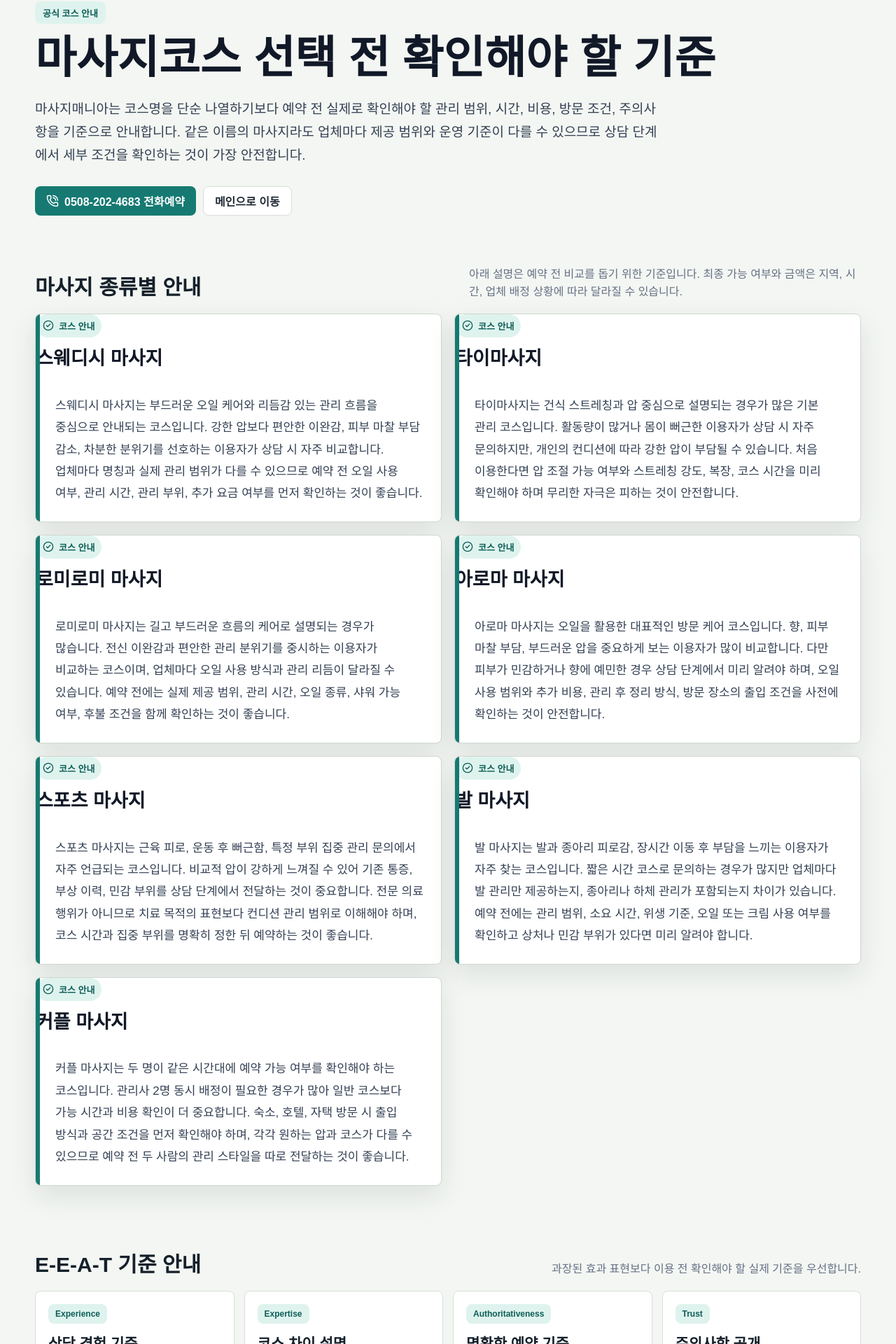
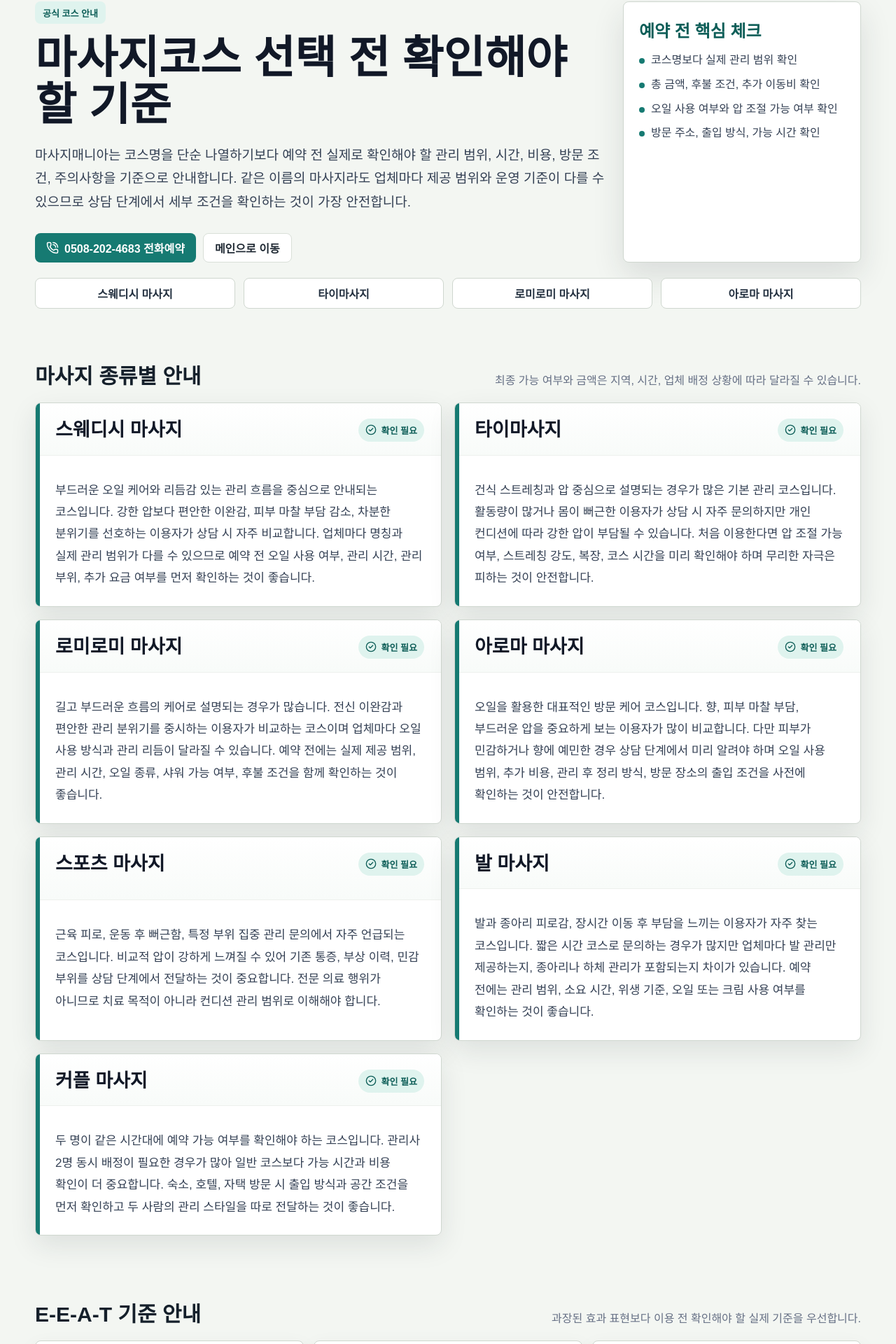
Before and after one commit to guhara1/massage, a Next.js app in the folder codex-https-vercel-com-1-2/: page /courses in a window 1280 px wide. Shown: the part 127-2047 px from the top of the page at 70% size. Built offline with nearby package versions, Linux system fonts and the light colour scheme.

Commit message:
Redesign course guide page layout

```diff
--- a/codex-https-vercel-com-1-2/src/app/courses/page.tsx
+++ b/codex-https-vercel-com-1-2/src/app/courses/page.tsx
@@ -6,50 +6,19 @@ const phoneNumber = "0508-202-4683";
 const telLink = "tel:05082024683";
 
 const courses = [
-  {
-    title: "스웨디시 마사지",
-    description:
-      "스웨디시 마사지는 부드러운 오일 케어와 리듬감 있는 관리 흐름을 중심으로 안내되는 코스입니다. 강한 압보다 편안한 이완감, 피부 마찰 부담 감소, 차분한 분위기를 선호하는 이용자가 상담 시 자주 비교합니다. 업체마다 명칭과 실제 관리 범위가 다를 수 있으므로 예약 전 오일 사용 여부, 관리 시간, 관리 부위, 추가 요금 여부를 먼저 확인하는 것이 좋습니다.",
-  },
-  {
-    title: "타이마사지",
-    description:
-      "타이마사지는 건식 스트레칭과 압 중심으로 설명되는 경우가 많은 기본 관리 코스입니다. 활동량이 많거나 몸이 뻐근한 이용자가 상담 시 자주 문의하지만, 개인의 컨디션에 따라 강한 압이 부담될 수 있습니다. 처음 이용한다면 압 조절 가능 여부와 스트레칭 강도, 복장, 코스 시간을 미리 확인해야 하며 무리한 자극은 피하는 것이 안전합니다.",
-  },
-  {
-    title: "로미로미 마사지",
-    description:
-      "로미로미 마사지는 길고 부드러운 흐름의 케어로 설명되는 경우가 많습니다. 전신 이완감과 편안한 관리 분위기를 중시하는 이용자가 비교하는 코스이며, 업체마다 오일 사용 방식과 관리 리듬이 달라질 수 있습니다. 예약 전에는 실제 제공 범위, 관리 시간, 오일 종류, 샤워 가능 여부, 후불 조건을 함께 확인하는 것이 좋습니다.",
-  },
-  {
-    title: "아로마 마사지",
-    description:
-      "아로마 마사지는 오일을 활용한 대표적인 방문 케어 코스입니다. 향, 피부 마찰 부담, 부드러운 압을 중요하게 보는 이용자가 많이 비교합니다. 다만 피부가 민감하거나 향에 예민한 경우 상담 단계에서 미리 알려야 하며, 오일 사용 범위와 추가 비용, 관리 후 정리 방식, 방문 장소의 출입 조건을 사전에 확인하는 것이 안전합니다.",
-  },
-  {
-    title: "스포츠 마사지",
-    description:
-      "스포츠 마사지는 근육 피로, 운동 후 뻐근함, 특정 부위 집중 관리 문의에서 자주 언급되는 코스입니다. 비교적 압이 강하게 느껴질 수 있어 기존 통증, 부상 이력, 민감 부위를 상담 단계에서 전달하는 것이 중요합니다. 전문 의료 행위가 아니므로 치료 목적의 표현보다 컨디션 관리 범위로 이해해야 하며, 코스 시간과 집중 부위를 명확히 정한 뒤 예약하는 것이 좋습니다.",
-  },
-  {
-    title: "발 마사지",
-    description:
-      "발 마사지는 발과 종아리 피로감, 장시간 이동 후 부담을 느끼는 이용자가 자주 찾는 코스입니다. 짧은 시간 코스로 문의하는 경우가 많지만 업체마다 발 관리만 제공하는지, 종아리나 하체 관리가 포함되는지 차이가 있습니다. 예약 전에는 관리 범위, 소요 시간, 위생 기준, 오일 또는 크림 사용 여부를 확인하고 상처나 민감 부위가 있다면 미리 알려야 합니다.",
-  },
-  {
-    title: "커플 마사지",
-    description:
-      "커플 마사지는 두 명이 같은 시간대에 예약 가능 여부를 확인해야 하는 코스입니다. 관리사 2명 동시 배정이 필요한 경우가 많아 일반 코스보다 가능 시간과 비용 확인이 더 중요합니다. 숙소, 호텔, 자택 방문 시 출입 방식과 공간 조건을 먼저 확인해야 하며, 각각 원하는 압과 코스가 다를 수 있으므로 예약 전 두 사람의 관리 스타일을 따로 전달하는 것이 좋습니다.",
-  },
-];
+  ["스웨디시 마사지", "부드러운 오일 케어와 리듬감 있는 관리 흐름을 중심으로 안내되는 코스입니다. 강한 압보다 편안한 이완감, 피부 마찰 부담 감소, 차분한 분위기를 선호하는 이용자가 상담 시 자주 비교합니다. 업체마다 명칭과 실제 관리 범위가 다를 수 있으므로 예약 전 오일 사용 여부, 관리 시간, 관리 부위, 추가 요금 여부를 먼저 확인하는 것이 좋습니다."],
+  ["타이마사지", "건식 스트레칭과 압 중심으로 설명되는 경우가 많은 기본 관리 코스입니다. 활동량이 많거나 몸이 뻐근한 이용자가 상담 시 자주 문의하지만 개인 컨디션에 따라 강한 압이 부담될 수 있습니다. 처음 이용한다면 압 조절 가능 여부, 스트레칭 강도, 복장, 코스 시간을 미리 확인해야 하며 무리한 자극은 피하는 것이 안전합니다."],
+  ["로미로미 마사지", "길고 부드러운 흐름의 케어로 설명되는 경우가 많습니다. 전신 이완감과 편안한 관리 분위기를 중시하는 이용자가 비교하는 코스이며 업체마다 오일 사용 방식과 관리 리듬이 달라질 수 있습니다. 예약 전에는 실제 제공 범위, 관리 시간, 오일 종류, 샤워 가능 여부, 후불 조건을 함께 확인하는 것이 좋습니다."],
+  ["아로마 마사지", "오일을 활용한 대표적인 방문 케어 코스입니다. 향, 피부 마찰 부담, 부드러운 압을 중요하게 보는 이용자가 많이 비교합니다. 다만 피부가 민감하거나 향에 예민한 경우 상담 단계에서 미리 알려야 하며 오일 사용 범위, 추가 비용, 관리 후 정리 방식, 방문 장소의 출입 조건을 사전에 확인하는 것이 안전합니다."],
+  ["스포츠 마사지", "근육 피로, 운동 후 뻐근함, 특정 부위 집중 관리 문의에서 자주 언급되는 코스입니다. 비교적 압이 강하게 느껴질 수 있어 기존 통증, 부상 이력, 민감 부위를 상담 단계에서 전달하는 것이 중요합니다. 전문 의료 행위가 아니므로 치료 목적이 아니라 컨디션 관리 범위로 이해해야 합니다."],
+  ["발 마사지", "발과 종아리 피로감, 장시간 이동 후 부담을 느끼는 이용자가 자주 찾는 코스입니다. 짧은 시간 코스로 문의하는 경우가 많지만 업체마다 발 관리만 제공하는지, 종아리나 하체 관리가 포함되는지 차이가 있습니다. 예약 전에는 관리 범위, 소요 시간, 위생 기준, 오일 또는 크림 사용 여부를 확인하는 것이 좋습니다."],
+  ["커플 마사지", "두 명이 같은 시간대에 예약 가능 여부를 확인해야 하는 코스입니다. 관리사 2명 동시 배정이 필요한 경우가 많아 일반 코스보다 가능 시간과 비용 확인이 더 중요합니다. 숙소, 호텔, 자택 방문 시 출입 방식과 공간 조건을 먼저 확인하고 두 사람의 관리 스타일을 따로 전달하는 것이 좋습니다."],
+] as const;
 
 export const metadata: Metadata = {
   title: "마사지코스 안내 | 스웨디시 타이 아로마 스포츠 마사지 - 마사지매니아",
-  description:
-    "마사지매니아 마사지코스 안내. 스웨디시 마사지, 타이마사지, 로미로미, 아로마 마사지, 스포츠 마사지, 발 마사지, 커플 마사지의 차이와 예약 전 확인사항을 정리했습니다.",
-  alternates: {
-    canonical: "/courses",
-  },
+  description: "마사지매니아 마사지코스 안내. 스웨디시 마사지, 타이마사지, 로미로미, 아로마 마사지, 스포츠 마사지, 발 마사지, 커플 마사지의 차이와 예약 전 확인사항을 정리했습니다.",
+  alternates: { canonical: "/courses" },
   openGraph: {
     title: "마사지코스 안내 | 마사지매니아",
     description: "출장마사지 예약 전 확인할 스웨디시, 타이, 로미로미, 아로마, 스포츠, 발, 커플 마사지 코스 기준 안내.",
@@ -65,9 +34,7 @@ export default function CoursesPage() {
     <main className="page course-page">
       <header className="topbar">
         <div className="topbar-inner">
-          <a className="brand" href="/">
-            <span className="brand-mark"><Sparkles size={18} /></span>{brand}
-          </a>
+          <a className="brand" href="/"><span className="brand-mark"><Sparkles size={18} /></span>{brand}</a>
           <nav className="nav">
             <a href="/courses">마사지코스</a>
             <a href="/#area">지역 선택</a>
@@ -79,28 +46,44 @@ export default function CoursesPage() {
       </header>
 
       <section className="section area-seo-page">
-        <p className="eyebrow">공식 코스 안내</p>
-        <h1>마사지코스 선택 전 확인해야 할 기준</h1>
-        <p className="hero-copy">
-          {brand}는 코스명을 단순 나열하기보다 예약 전 실제로 확인해야 할 관리 범위, 시간, 비용, 방문 조건, 주의사항을 기준으로 안내합니다. 같은 이름의 마사지라도 업체마다 제공 범위와 운영 기준이 다를 수 있으므로 상담 단계에서 세부 조건을 확인하는 것이 가장 안전합니다.
-        </p>
-        <div className="hero-actions">
-          <a className="primary-button" href={telLink}><PhoneCall size={18} />{phoneNumber} 전화예약</a>
-          <a className="secondary-button" href="/">메인으로 이동</a>
+        <div className="course-guide-hero">
+          <div>
+            <p className="eyebrow">공식 코스 안내</p>
+            <h1>마사지코스 선택 전 확인해야 할 기준</h1>
+            <p className="hero-copy">{brand}는 코스명을 단순 나열하기보다 예약 전 실제로 확인해야 할 관리 범위, 시간, 비용, 방문 조건, 주의사항을 기준으로 안내합니다. 같은 이름의 마사지라도 업체마다 제공 범위와 운영 기준이 다를 수 있으므로 상담 단계에서 세부 조건을 확인하는 것이 가장 안전합니다.</p>
+            <div className="hero-actions">
+              <a className="primary-button" href={telLink}><PhoneCall size={18} />{phoneNumber} 전화예약</a>
+              <a className="secondary-button" href="/">메인으로 이동</a>
+            </div>
+          </div>
+          <aside className="course-hero-card">
+            <h2>예약 전 핵심 체크</h2>
+            <ul>
+              <li>코스명보다 실제 관리 범위 확인</li>
+              <li>총 금액, 후불 조건, 추가 이동비 확인</li>
+              <li>오일 사용 여부와 압 조절 가능 여부 확인</li>
+              <li>방문 주소, 출입 방식, 가능 시간 확인</li>
+            </ul>
+          </aside>
         </div>
+        <nav className="course-summary" aria-label="마사지코스 바로가기">
+          {courses.slice(0, 4).map(([title]) => <a href={`#${title}`} key={title}>{title}</a>)}
+        </nav>
       </section>
 
       <section className="section">
         <div className="section-heading">
           <h2>마사지 종류별 안내</h2>
-          <p>아래 설명은 예약 전 비교를 돕기 위한 기준입니다. 최종 가능 여부와 금액은 지역, 시간, 업체 배정 상황에 따라 달라질 수 있습니다.</p>
+          <p>최종 가능 여부와 금액은 지역, 시간, 업체 배정 상황에 따라 달라질 수 있습니다.</p>
         </div>
         <div className="course-grid">
-          {courses.map((course) => (
-            <article className="course-card" key={course.title}>
-              <span><CheckCircle2 size={16} /> 코스 안내</span>
-              <h3>{course.title}</h3>
-              <p>{course.description}</p>
+          {courses.map(([title, description]) => (
+            <article className="course-card" id={title} key={title}>
+              <div className="course-card-header">
+                <h3>{title}</h3>
+                <span><CheckCircle2 size={16} /> 확인 필요</span>
+              </div>
+              <p>{description}</p>
             </article>
           ))}
         </div>
@@ -111,11 +94,10 @@ export default function CoursesPage() {
           <h2>E-E-A-T 기준 안내</h2>
           <p>과장된 효과 표현보다 이용 전 확인해야 할 실제 기준을 우선합니다.</p>
         </div>
-        <div className="eeat-grid">
-          <article><strong>Experience</strong><h3>상담 경험 기준</h3><p>이용자가 실제로 묻는 코스 시간, 관리 범위, 압 조절, 방문 조건을 중심으로 정리했습니다.</p></article>
-          <article><strong>Expertise</strong><h3>코스 차이 설명</h3><p>마사지 이름별 특징을 구분하되, 업체마다 운영 기준이 다를 수 있음을 함께 안내합니다.</p></article>
-          <article><strong>Authoritativeness</strong><h3>명확한 예약 기준</h3><p>총 금액, 후불 조건, 추가 이동비, 관리사 배정 가능 시간을 상담 전 확인하도록 안내합니다.</p></article>
-          <article><strong>Trust</strong><h3>주의사항 공개</h3><p>불법 또는 부적절한 요청은 상담 범위에서 제외하며 건전한 방문 케어 기준만 안내합니다.</p></article>
+        <div className="course-checks">
+          <article><h3>상담 경험 기준</h3><p>이용자가 실제로 묻는 코스 시간, 관리 범위, 압 조절, 방문 조건을 중심으로 정리했습니다.</p></article>
+          <article><h3>명확한 예약 기준</h3><p>총 금액, 후불 조건, 추가 이동비, 관리사 배정 가능 시간을 상담 전 확인하도록 안내합니다.</p></article>
+          <article><h3>주의사항 공개</h3><p>불법 또는 부적절한 요청은 상담 범위에서 제외하며 건전한 방문 케어 기준만 안내합니다.</p></article>
         </div>
       </section>
 
```
